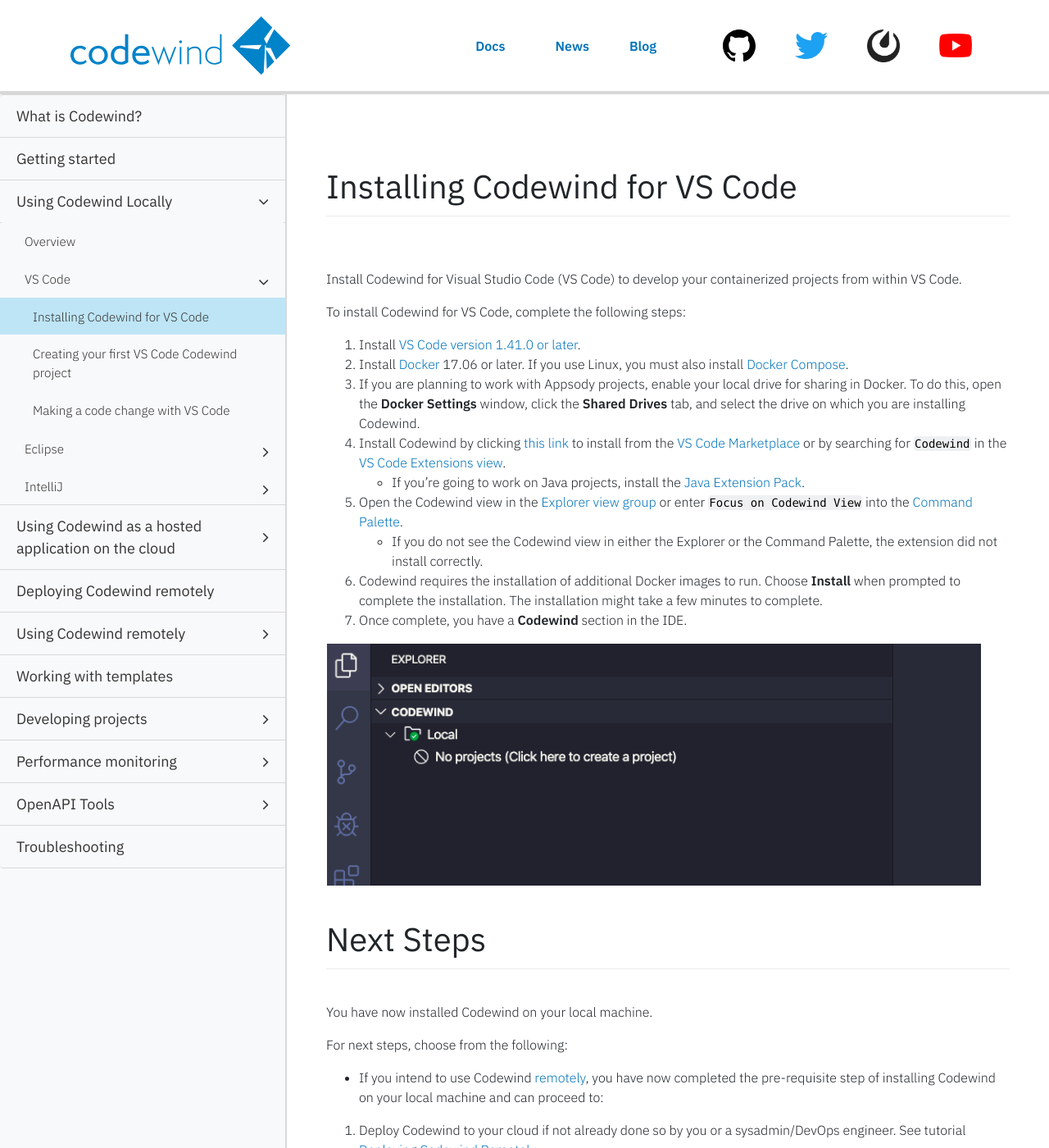
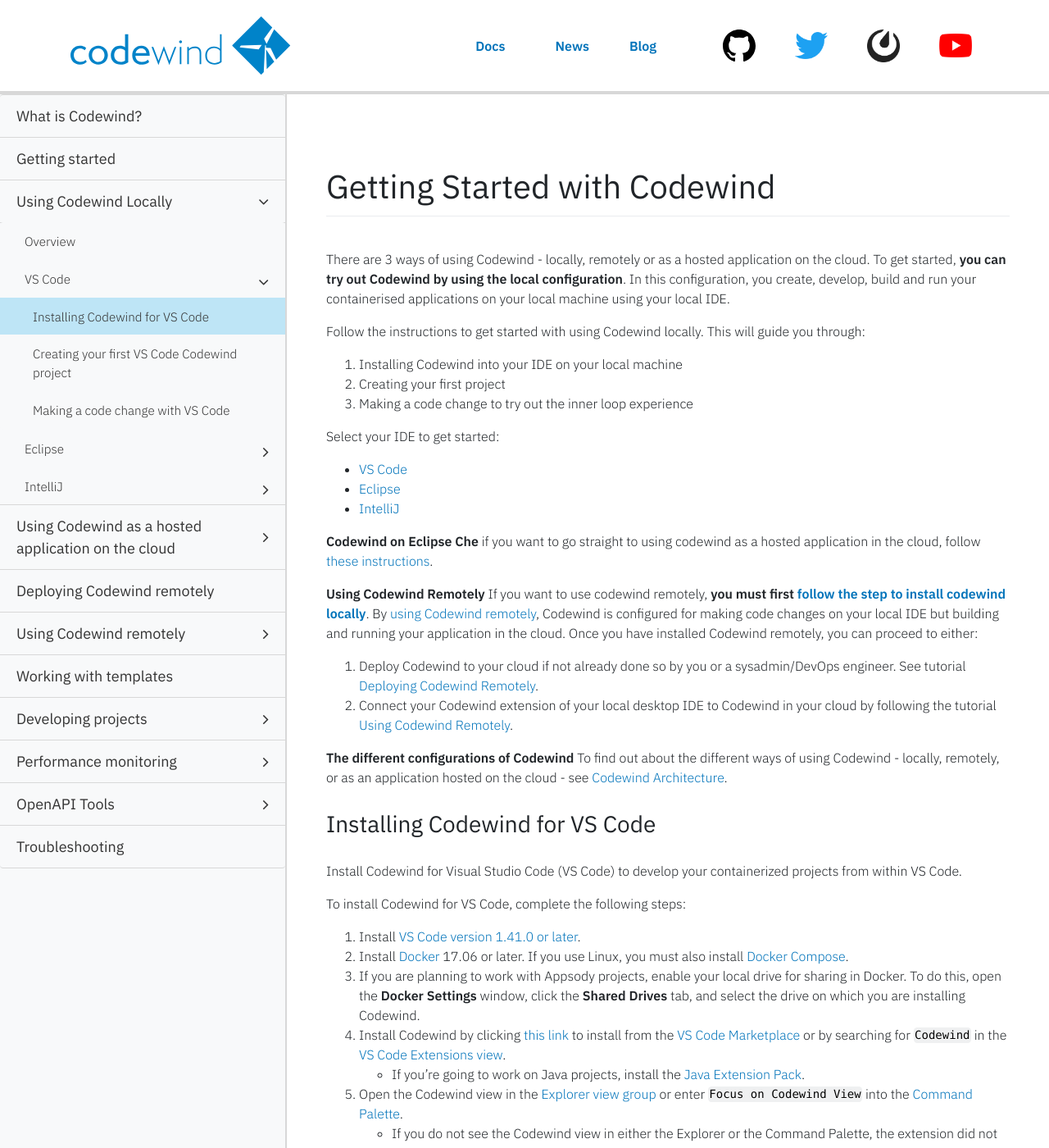
Before and after one commit to eclipse-archived/codewind-docs, a Jekyll site: the page built from docs/_documentations/vsc-getting-started.md, in a window 1280 px wide and 1400 px high. Shown: the whole window at 82% size. Built offline with Jekyll 4.4.1, drawn with Linux system fonts in a browser that asks for light colours; nearby versions of some CDN libraries; comment, search, counter and statistics services are not loaded; some of the changed text lies outside the part shown.

Commit message:
overview andafter installation sections
Signed-off-by: MelHopper <melanieh@uk.ibm.com>

```diff
--- a/docs/_documentations/vsc-getting-started.md
+++ b/docs/_documentations/vsc-getting-started.md
@@ -8,9 +8,33 @@ permalink: vsc-getting-started
 type: document
 order: 1
 ---
+# Getting Started with Codewind
 
-# Installing Codewind for VS Code
-<br/>
+There are 3 ways of using Codewind - locally, remotely or as a hosted application on the cloud. To get started, **you can try out Codewind by using the local configuration**. In this configuration, you create, develop, build and run your containerised applications on your local machine using your local IDE.
+
+Follow the instructions to get started with using Codewind locally. This will guide you through:
+
+1. Installing Codewind into your IDE on your local machine
+2. Creating your first project
+3. Making a code change to try out the inner loop experience
+
+Select your IDE to get started:
+
+* [VS Code](./vsc-getting-started.html#installing-codewind-for-vs-code)
+* [Eclipse](./eclipse-getting-started.html#installing-codewind-for-eclipse)
+* [IntelliJ](./intellij-getting-started.html#installing-codewind-for-intellij)
+
+**Codewind on Eclipse Che** if you want to go straight to using codewind as a hosted application in the cloud, follow [these instructions](./che-installinfo.html).
+
+**Using Codewind Remotely** If you want to use codewind remotely, **you must first [follow the step to install codewind locally](##installing-codewind-for-vs-code)**. By [using Codewind remotely](./remote-codewind-overview.html), Codewind is configured for making code changes on your local IDE but building and running your application in the cloud. Once you have installed Codewind remotely, you can proceed to either:
+
+1. Deploy Codewind to your cloud if not already done so by you or a sysadmin/DevOps engineer. See tutorial [Deploying Codewind Remotely](./remote-deploying-codewind.html).
+2. Connect your Codewind extension of your local desktop IDE to Codewind in your cloud by following the tutorial [Using Codewind Remotely](./remote-codewind-overview.html).
+
+**The different configurations of Codewind** To find out about the different ways of using Codewind - locally, remotely, or as an application hosted on the cloud - see [Codewind Architecture](./overview.html#architecture).
+
+### Installing Codewind for VS Code
+
  Install Codewind for Visual Studio Code (VS Code) to develop your containerized projects from within VS Code.
 
  To install Codewind for VS Code, complete the following steps:
@@ -27,15 +51,11 @@ order: 1
 
 ![image of Codewind once installed](images/installed.png){:width="800px"}
 
-# Next Steps
+### After Installation
 
-You have now installed Codewind on your local machine.
+**Getting started with Codewind - next steps** Continue to instructions for [creating your first VS Code Codewind Project](./vsc-firstproject.html).
 
-For next steps, choose from the following:
-
-* If you intend to use Codewind [remotely](./remote-codewind-overview.html), you have now completed the pre-requisite step of installing Codewind on your local machine and can proceed to:
+**Installing Codewind for remote use** If you intend to use Codewind [remotely](./remote-codewind-overview.html), you have now completed the pre-requisite step of installing Codewind on your local machine and can proceed to:
 
 1. Deploy Codewind to your cloud if not already done so by you or a sysadmin/DevOps engineer. See tutorial [Deploying Codewind Remotely](./remote-deploying-codewind.html).
 2. Connect your Codewind extension of your local desktop IDE to Codewind in your cloud by following the tutorial [Using Codewind Remotely](./remote-codewind-overview.html).
-
- * To continue with this [Using Codewind Locally](./local-codewind-overview.html) tutorial, continue to the next step [Creating your first VS Code Codewind Project](./vsc-firstproject.html).
```
Also changed, not shown: docs/_documentations/eclipse-getting-started.md (+28 -8 lines), docs/_documentations/intellij-getting-started.md (+34 -8 lines).
